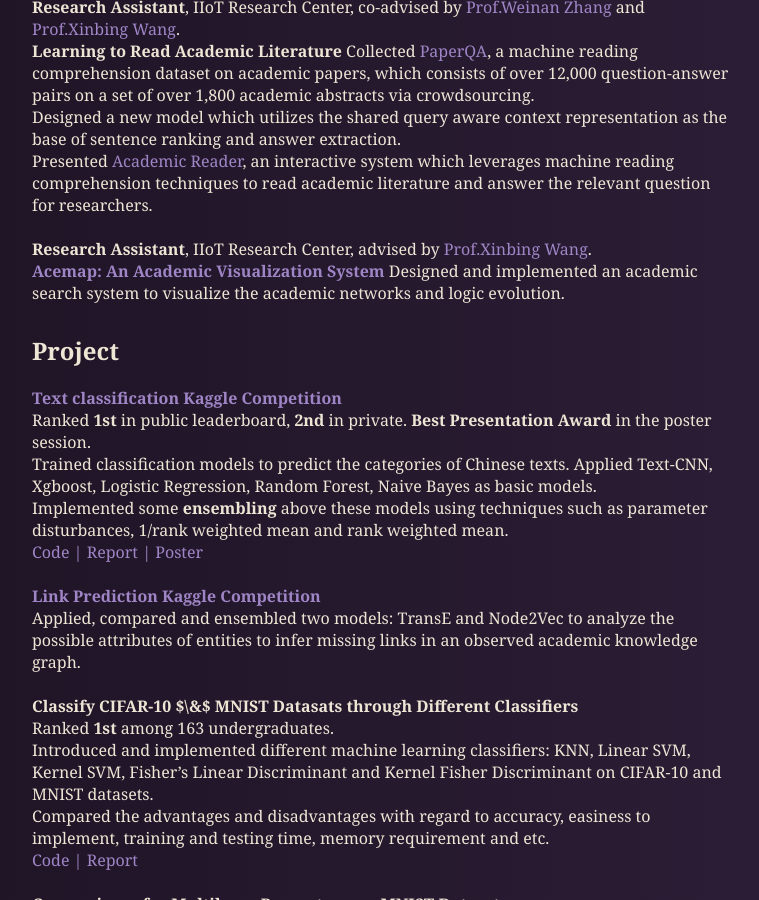
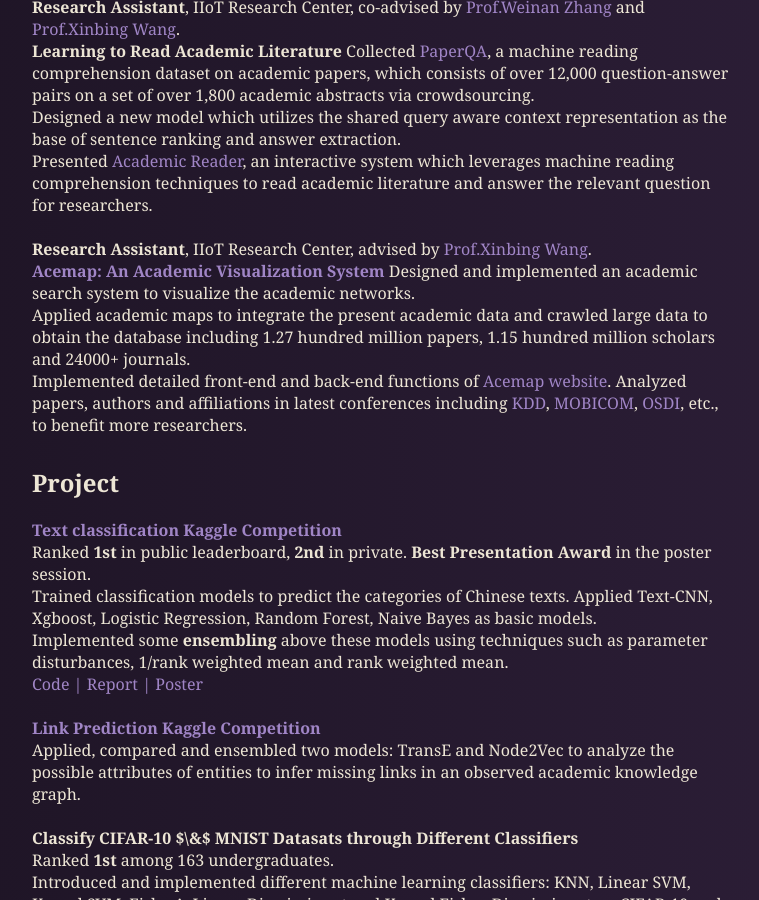
Before and after one commit to evelinehong/evelinehong.github.io, a Jekyll site: the page built from index.html, in a window 1280 px wide and 900 px high, scrolled down 647 px. Shown: the whole window, without its empty margins (418-1177 px from the left). Built offline with Jekyll 4.4.1, drawn with Linux system fonts in a browser that asks for light colours.

Commit message:
complete research

```diff
--- a/index.html
+++ b/index.html
@@ -54,10 +54,11 @@ title: Home
   Presented <a href="http://47.100.250.48/">Academic Reader</a>, an interactive system which leverages machine reading comprehension techniques to read academic literature and answer the relevant question for researchers.<br><br>
 
   <strong>Research Assistant</strong>, IIoT Research Center, advised by <a href="http://iwct.sjtu.edu.cn/Personal/xwang8/">Prof.Xinbing Wang</a>.<br>
-  <strong><a href="http://acemap.info">Acemap: An Academic Visualization System</a></strong>
-  Designed and implemented an academic search system to visualize the academic networks and logic evolution.
-
-
+  <strong><a href="https://acemap.info/">Acemap: An Academic Visualization System</a></strong>
+  Designed and implemented an academic search system to visualize the academic networks.<br>
+  Applied academic maps to integrate the present academic data and crawled large data to obtain the database including 1.27 hundred million papers, 1.15 hundred million scholars and 24000+ journals.<br>
+  Implemented detailed front-end and back-end functions of <a href="https://acemap.info/">Acemap website</a>.
+  Analyzed papers, authors and affiliations in latest conferences including <a href="https://acemap.info/KDD/MainPage">KDD</a>, <a href="https://acemap.info/ConferenceStatistics/MainPage?conf_name=MOBICOM&conf_year=2018">MOBICOM</a>, <a href =“https://acemap.info/ConferenceStatistics/MainPage?conf_name=OSDI&conf_year=2018”>OSDI</a>, etc., to benefit more researchers.<br>
 
   <p>
     <h2>Project</h2>
```
